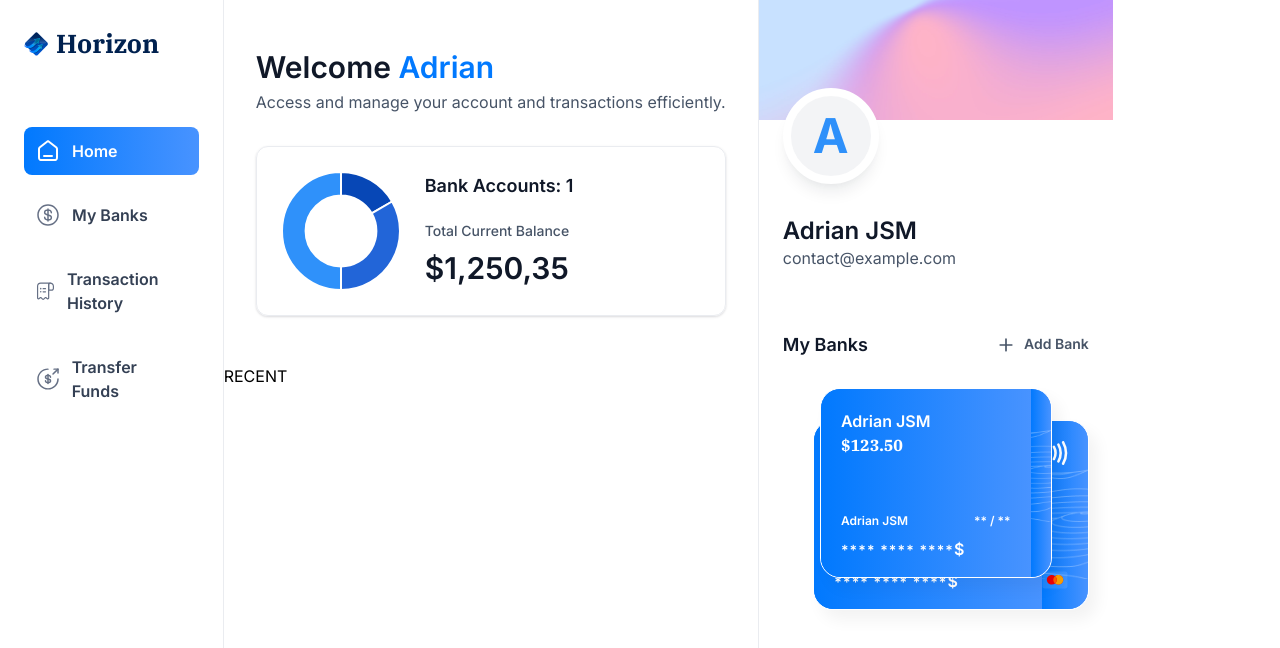
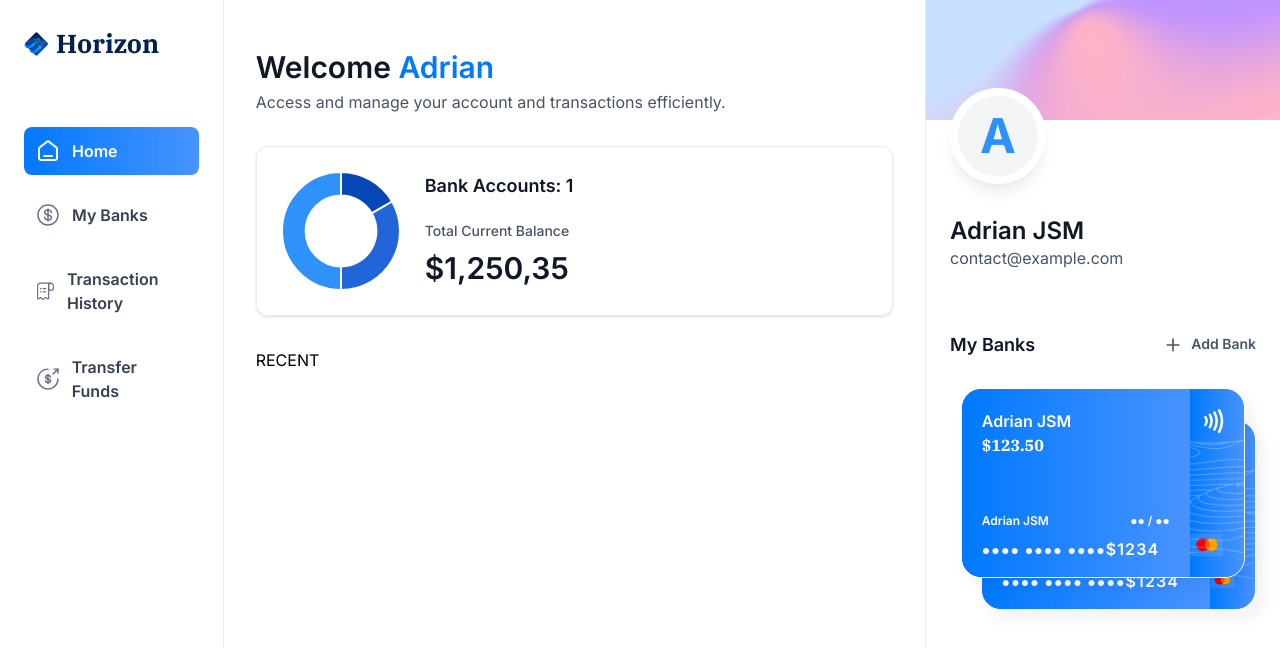
Before and after one commit to Russelllin7789/banking-system, a Next.js app: page / in a window 1280 px wide. Shown: the top 648 px of the page. Built offline with nearby package versions, Linux system fonts and the light colour scheme.

Commit message:
fix some style issues

```diff
--- a/app/(root)/page.tsx
+++ b/app/(root)/page.tsx
@@ -11,8 +11,8 @@
 
   return (
     <section className="home">
-      <div>
-        <header className="home-content">
+      <div className="home-content">
+        <header className="home-header">
           <HeaderBox
             type="greeting"
             title="Welcome"
--- a/components/BankCard.tsx
+++ b/components/BankCard.tsx
@@ -24,10 +24,10 @@
           <article className="flex flex-col gap-2">
             <div className="flex justify-between">
               <h1 className="text-12 font-semibold text-white">{userName}</h1>
-              <h2 className="text-12 font-semibold text-white">** / **</h2>
+              <h2 className="text-12 font-semibold text-white">●● / ●●</h2>
             </div>
             <p className="text-14 font-semibold tracking-[1.1px] text-white">
-              **** **** ****<span className="text-16">${account.mask}</span>
+              ●●●● ●●●● ●●●●<span className="text-16">$1234</span>
             </p>
           </article>
         </div>
```
